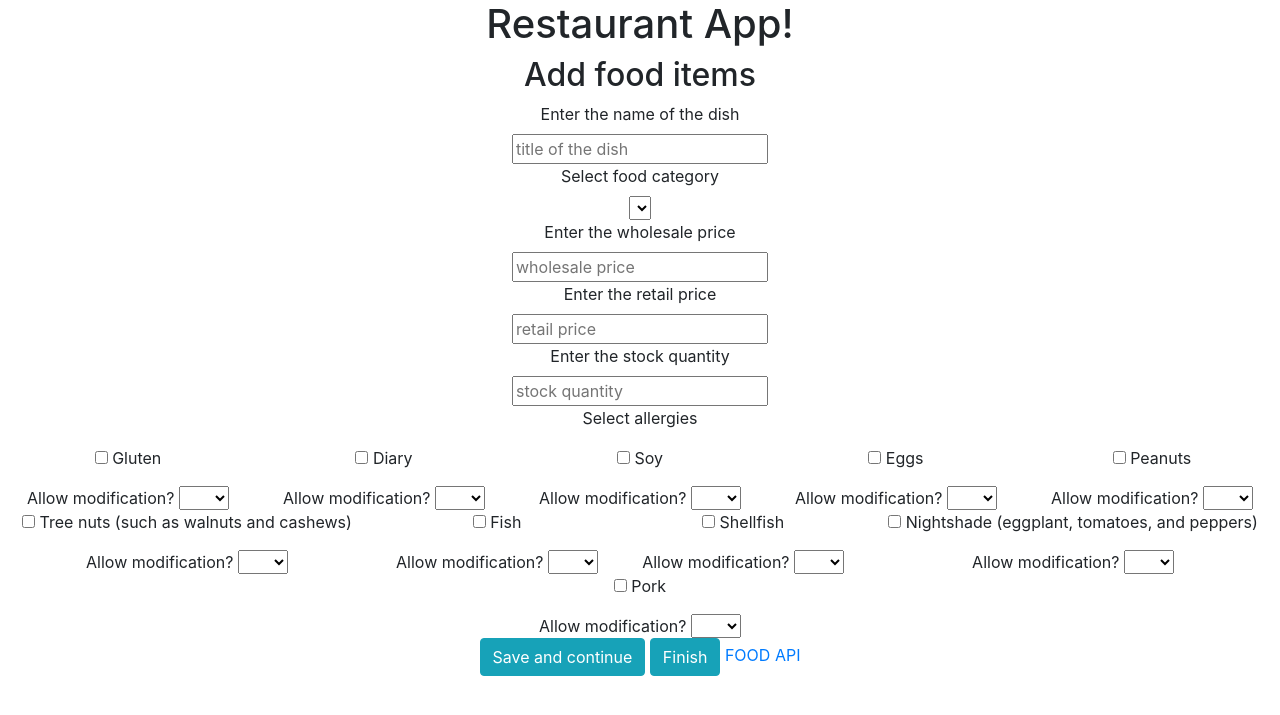
After one commit to GCesquire/Project-2, a Node server app: page /food in a window 1280 px wide. The commit adds this page. Shown: the top 715 px of the page. Run offline with Node 20, Linux system fonts and the light colour scheme; data that the repository does not hold is empty; some libraries are stand-ins or nearby versions; some web fonts are replaced.

Commit message:
Food HTML Routes for displaying page how to enter all food items

```diff
--- a/models/food-menu.js
+++ b/models/food-menu.js
@@ -5,7 +5,7 @@ module.exports = (sequelize, DataTypes) => {
     retailPrice: DataTypes.FLOAT,
     stockQty: DataTypes.INTEGER,
     allergies: DataTypes.STRING,
-    modifications: DataTypes.BOOLEAN
+    modifications: DataTypes.STRING
   });
 
   FoodMenu.associate = models => {
--- a/public/css/style.css
+++ b/public/css/style.css
@@ -0,0 +1,13 @@
+body {
+    text-align: center;
+}
+
+.flex-wrap {
+    display: flex;
+    flex-wrap: wrap;
+    align-content: space-around;
+}
+
+.allergies {
+    margin: auto;
+}
--- /dev/null
+++ b/public/js/add-food.js
@@ -0,0 +1,38 @@
+console.log("inside add food");
+$("#add").on("click", event => {
+  event.preventDefault();
+
+  let allergiesArr = []; //to store all the possible allergies on each food item
+  let allowModification = []; //too store true/false if modification is possible
+
+  const allergies = document.getElementsByClassName("allergy");
+  for (let i = 0; i < allergies.length; i++) {
+    if (allergies[i].checked) {
+      let value = allergies[i].getAttribute("value");
+      allergiesArr.push(value);
+    }
+  }
+
+  const modifications = document.getElementsByClassName("modifications");
+  for (let i = 0; i < modifications.length; i++) {
+    console.log(modifications[i]);
+    const value = modifications[i].value;
+    if (value !== "") {
+      //if it's marked as yes, or no
+      allowModification.push(value); // add values to the array
+    }
+  }
+
+  let newFood = {
+    name: $("#name").val(),
+    wholesalePrice: $("#wholesalePrice").val(),
+    retailPrice: $("#retailPrice").val(),
+    stockQty: $("#stockQty").val(),
+    allergies: allergiesArr.toString(), //the only way to push an array into mySQL DB if convert it into string
+    modifications: allowModification.toString() //same here
+  };
+  console.log("NEW FOOD ", newFood);
+  $.post("/api/food", newFood).then(response => {
+    console.log("successfully");
+  });
+});
--- a/routes/htmlRoutes.js
+++ b/routes/htmlRoutes.js
@@ -1,4 +1,5 @@
 const express = require("express");
+const db = require("../models/index");
 let router = express.Router();
 
 router.use(function timeLog(req, res, next) {
@@ -10,4 +11,10 @@ router.get("/", (req, res) => {
   res.render("index", {});
 });
 
+router.get("/food", (req, res) => {
+  db.FoodMenu.findAll({}).then(results => {
+    res.render("food", {});
+  });
+});
+
 module.exports = router;
--- a/server.js
+++ b/server.js
@@ -15,6 +15,7 @@ app.set("view engine", "handlebars");
 
 app.use("/", htmlRoutes);
 app.use("/api", apiRoutes);
+app.use(express.static("public"));
 
 db.sequelize.sync({ force: true });
 
--- /dev/null
+++ b/views/food.handlebars
@@ -0,0 +1,142 @@
+<h2>Add food items</h2>
+
+<form>
+    <label>Enter the name of the dish</label>
+    <div>
+        <input type="text" placeholder="title of the dish" id="name">
+    </div>
+    <label>Select food category</label>
+    <div>
+        <select>
+            <option></option>
+            {{#each category }}
+            <option> {{name}} </option>
+            {{/each}}
+        </select>
+    </div>
+    <label>Enter the wholesale price</label>
+    <div>
+        <input type="text" placeholder="wholesale price" id="wholesalePrice">
+    </div>
+    <label>Enter the retail price</label>
+    <div>
+        <input type="text" placeholder="retail price" id="retailPrice">
+    </div>
+    <label>Enter the stock quantity</label>
+    <div>
+        <input type="text" placeholder="stock quantity" id="stockQty">
+    </div>
+    <p id="allergies">Select allergies</p>
+
+    <div class="flex-wrap">
+        <div class="allergies">
+            <p><input type="checkbox" name="allergy" value="gluten" class="allergy"> Gluten</p>
+            Allow modification?
+            <select class="modifications">
+                <option></option>
+                <option value="true">Yes</option>
+                <option value="false">No</option>
+            </select>
+        </div>
+        <div class="allergies">
+            <p><input type="checkbox" name="allergy" value="diary" class="allergy"> Diary</p>
+            Allow modification?
+            <select class="modifications">
+                <option></option>
+                <option value="true">Yes</option>
+                <option value="false">No</option>
+            </select>
+        </div>
+        <div class="allergies">
+            <p><input type="checkbox" name="allergy" value="soy" class="allergy"> Soy</p>
+            Allow modification?
+            <select class="modifications">
+                <option></option>
+                <option value="true">Yes</option>
+                <option value="false">No</option>
+            </select>
+        </div>
+        <div class="allergies">
+            <p><input type="checkbox" name="allergy" value="eggs" class="allergy"> Eggs</p>
+            Allow modification?
+            <select class="modifications">
+                <option></option>
+                <option value="true">Yes</option>
+                <option value="false">No</option>
+            </select>
+        </div>
+        <div class="allergies">
+            <p><input type="checkbox" name="allergy" value="peanuts" class="allergy"> Peanuts</p>
+            Allow modification?
+            <select class="modifications">
+                <option></option>
+                <option value="true">Yes</option>
+                <option value="false">No</option>
+            </select>
+        </div>
+        <div class="allergies">
+            <p><input type="checkbox" name="allergy" value="tree-nuts" class="allergy"> Tree nuts (such as walnuts and
+                cashews)</p>
+            Allow modification?
+            <select class="modifications">
+                <option></option>
+                <option value="true">Yes</option>
+                <option value="false">No</option>
+            </select>
+        </div>
+        <div class="allergies">
+            <p><input type="checkbox" name="allergy" value="fish" class="allergy"> Fish</p>
+            Allow modification?
+            <select class="modifications">
+                <option></option>
+                <option value="true">Yes</option>
+                <option value="false">No</option>
+            </select>
+        </div>
+        <div class="allergies">
+            <p><input type="checkbox" name="allergy" value="shellfish" class="allergy"> Shellfish</p>
+            Allow modification?
+            <select class="modifications">
+                <option></option>
+                <option value="true">Yes</option>
+                <option value="false">No</option>
+            </select>
+        </div>
+        <div class="allergies">
+            <p><input type="checkbox" name="allergy" value="nightshade" class="allergy"> Nightshade (eggplant, tomatoes,
+                and peppers)
+            </p>
+            Allow modification?
+            <select class="modifications">
+                <option></option>
+                <option value="true">Yes</option>
+                <option value="false">No</option>
+            </select>
+        </div>
+        <div class="allergies">
+            <p><input type="checkbox" name="allergy" value="pork" class="allergy"> Pork</p>
+            Allow modification?
+            <select class="modifications">
+                <option></option>
+                <option value="true">Yes</option>
+                <option value="false">No</option>
+            </select>
+        </div>
+
+    </div>
+    <a href="/food"><button type="submit" class="btn btn-info" id="add">Save and continue</button></a>
+    <button type="submit" class="btn btn-info" id="submit">Finish</button>
+    <a href="/api/food">FOOD API</a>
+
+</form>
+<div class="container">
+    <div class="row">
+    </div>
+</div>
+
+<!--jQuery-->
+<script src="https://code.jquery.com/jquery-3.4.0.js" integrity="sha256-DYZMCC8HTC+QDr5QNaIcfR7VSPtcISykd+6eSmBW5qo="
+    crossorigin="anonymous"></script>
+
+<!--JavaScript-->
+<script src="./js/add-food.js"></script>
--- a/views/layouts/main.handlebars
+++ b/views/layouts/main.handlebars
@@ -12,7 +12,7 @@
   <!--link to Google Fonts-->
   <link href="https://fonts.googleapis.com/css?family=Karla|Kirang+Haerang" rel="stylesheet" />
   <!--CSS link-->
-  <link rel="stylesheet" href="../css/style.css" />
+  <link rel="stylesheet" href="./css/style.css" />
 </head>
 
 <body>
@@ -23,8 +23,7 @@
   <script src="https://code.jquery.com/jquery-3.4.0.js" integrity="sha256-DYZMCC8HTC+QDr5QNaIcfR7VSPtcISykd+6eSmBW5qo="
     crossorigin="anonymous"></script>
 
-  <!--JavaScript-->
-  <script src="./assets/java/main.js"></script>
+
 
   <!--Bootstrap link-->
 
```
